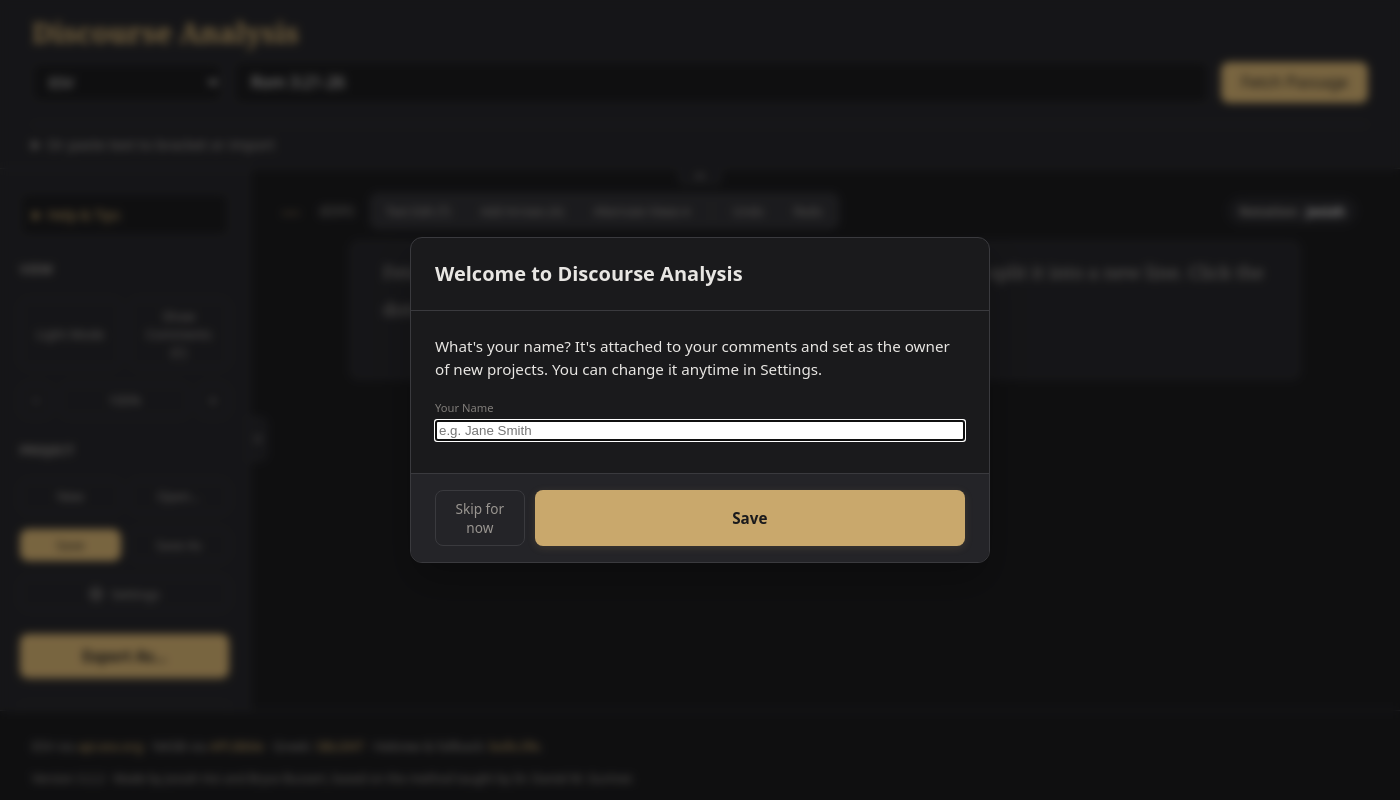
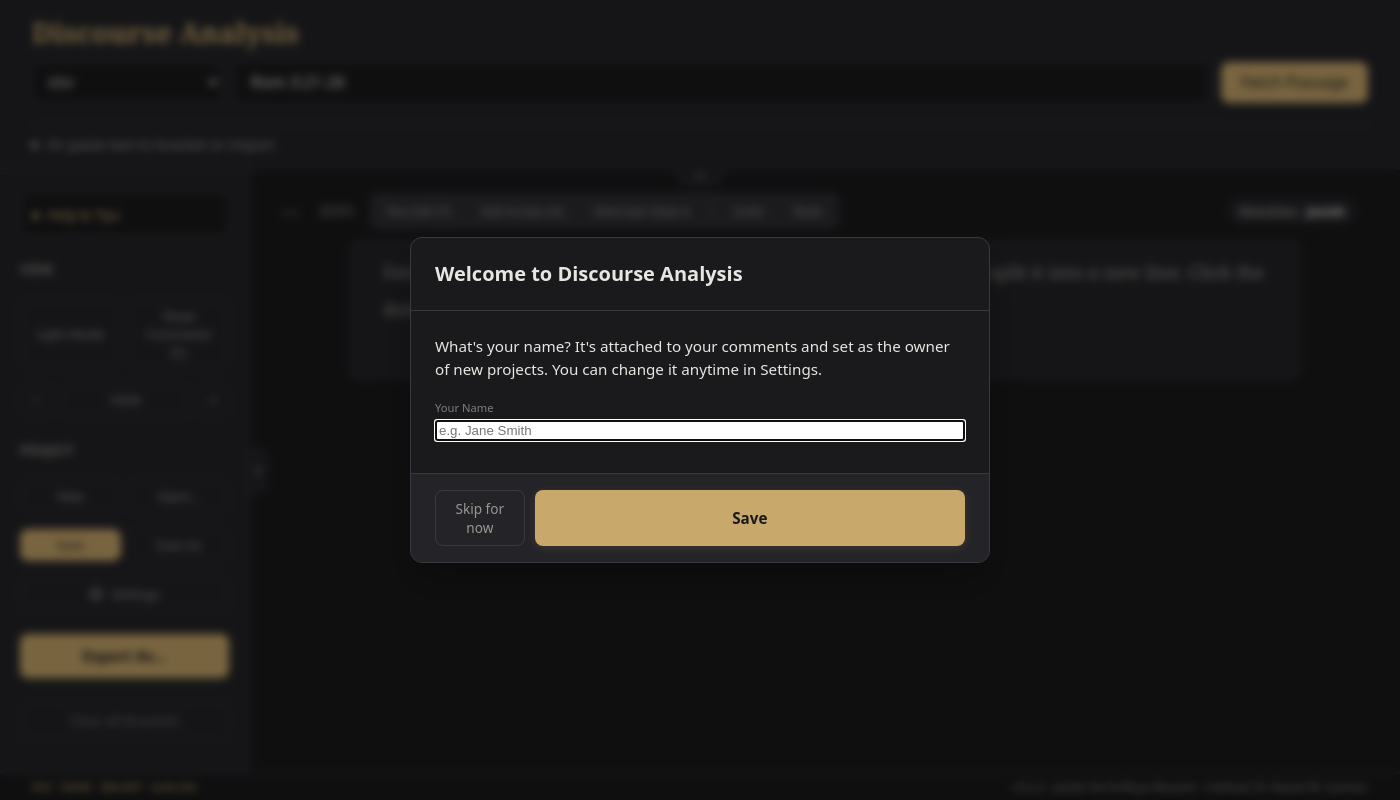
Before and after one commit to josiahhoi/discourse-analysis, an Electron app: page index.html in a window 1400 px wide. Drawn offline with Linux system fonts and the light colour scheme; no server answers.

Commit message:
style: compact the footer to a single line
Two stacked paragraphs took 90px of vertical space, most of it the browser's
default 1em margin on the first <p> — the stylesheet never reset it. Two
spans in a flex row (sources left, version and credits right) with shortened
link text bring it to 28px, and the workspace gets the difference.

All four attribution links are kept, just with shorter labels. flex-wrap
degrades to two lines below ~600px rather than overflowing, which is the only
responsive behavior available here: the stylesheet has no media queries.
flex-shrink: 0 guards against .app's fixed 100vh flex column squeezing it.

Co-Authored-By: Claude Sonnet 5 <noreply@anthropic.com>

```diff
--- a/index.html
+++ b/index.html
@@ -194,8 +194,8 @@
     </main>
 
     <footer class="footer">
-      <p>ESV via <a href="https://api.esv.org" target="_blank" rel="noopener">api.esv.org</a> · NASB via <a href="https://scripture.api.bible" target="_blank" rel="noopener">API.Bible</a> · Greek: <a href="https://sblgnt.com" target="_blank" rel="noopener">SBLGNT</a> · Hebrew &amp; fallback: <a href="https://bolls.life" target="_blank" rel="noopener">bolls.life</a>.</p>
-      <p class="footer-version">Version 3.2.2 · Made by Josiah Hoi and Bryce Bussert, based on the method taught by Dr. Daniel M. Gurtner.</p>
+      <span><a href="https://api.esv.org" target="_blank" rel="noopener">ESV</a> · <a href="https://scripture.api.bible" target="_blank" rel="noopener">NASB</a> · <a href="https://sblgnt.com" target="_blank" rel="noopener">SBLGNT</a> · <a href="https://bolls.life" target="_blank" rel="noopener">bolls.life</a></span>
+      <span class="footer-version">v3.2.2 · Josiah Hoi &amp; Bryce Bussert · method: Dr. Daniel M. Gurtner</span>
     </footer>
   </div>
   <div id="welcomeModal" class="modal-overlay" style="display: none;">
--- a/styles.css
+++ b/styles.css
@@ -2391,8 +2391,23 @@ body.rtl-mode .proposition-block .proposition-text {
 /* 11. Footer, Cloud Sync & States           */
 /* ========================================= */
 .footer {
-  padding: 0.75rem 2rem;
-  font-size: 0.8rem;
+  /* Single compact row: sources on the left, version/credits on the right.
+     flex-wrap lets it degrade to two lines at narrow widths instead of
+     overflowing — there are no @media queries in this file, so this is
+     the only responsive behavior the footer gets. */
+  display: flex;
+  justify-content: space-between;
+  align-items: baseline;
+  gap: 1rem;
+  flex-wrap: wrap;
+  /* .app is a fixed 100vh flex column (see .app above); without this the
+     footer could be squeezed by flex's default shrink behavior with
+     nothing else compensating. Nothing measures the footer's height, so
+     letting it shrink just hands the space back to the workspace. */
+  flex-shrink: 0;
+  padding: 0.3rem 2rem;
+  font-size: 0.72rem;
+  line-height: 1.5;
   color: var(--text-muted);
   border-top: 1px solid var(--border);
 }
@@ -2407,8 +2422,8 @@ body.rtl-mode .proposition-block .proposition-text {
 }
 
 .footer-version {
-  margin: 0.25rem 0 0;
-  font-size: 0.75rem;
+  /* Now a span in the flex row, not a block <p> — no margin needed. */
+  margin: 0;
   color: var(--text-muted);
 }
 
```
